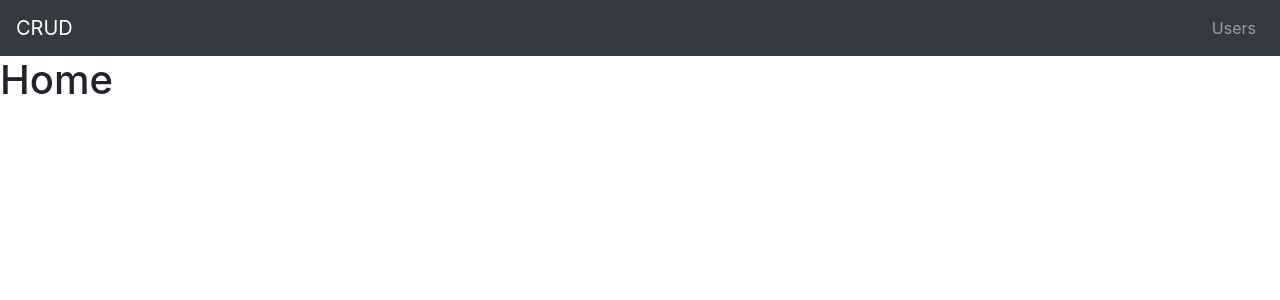
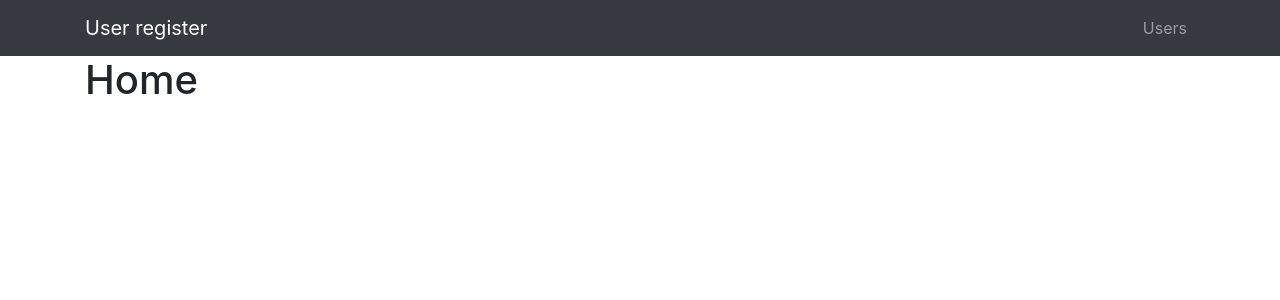
Before and after one commit to camposyuri/cadastro-usuario-crud, a React (Create React App) app in the folder frontend/: page / in a window 1280 px wide. Shown: the top 300 px of the page. Built offline with nearby package versions, Linux system fonts and the light colour scheme.

Commit message:
[ADD] - Cadastro usuario em construção

```diff
--- a/frontend/src/components/Header/index.js
+++ b/frontend/src/components/Header/index.js
@@ -8,6 +8,7 @@ import {
   Nav,
   NavItem,
   NavLink,
+  Container,
 } from "reactstrap";
 
 const Header = (props) => {
@@ -20,8 +21,9 @@ const Header = (props) => {
   return (
     <>
       <Navbar color="dark" dark expand="md">
+        <Container>
           <NavbarBrand tag={Link} to="/">
-          CRUD
+            User register
           </NavbarBrand>
           <NavbarToggler onClick={toggle} />
           <Collapse isOpen={open} navbar>
@@ -33,6 +35,7 @@ const Header = (props) => {
               </NavItem>
             </Nav>
           </Collapse>
+        </Container>
       </Navbar>
     </>
   );
--- a/frontend/src/pages/Home/index.js
+++ b/frontend/src/pages/Home/index.js
@@ -1,9 +1,12 @@
 import React from "react";
+import { Container } from "reactstrap";
 
 const Home = () => {
   return (
     <>
-      <h1>Home</h1>
+      <Container>
+        <h1>Home</h1>
+      </Container>
     </>
   );
 };
--- a/frontend/src/pages/NewUsers/index.js
+++ b/frontend/src/pages/NewUsers/index.js
@@ -17,7 +17,7 @@ const NewUsers = (props) => {
     });
   };
 
-  // Salvando na API
+  // POST: Salvando na API e adicionando um novo usuário
   const save = () => {
     api
       .post("/users", {
--- a/frontend/src/pages/Users/index.js
+++ b/frontend/src/pages/Users/index.js
@@ -9,7 +9,7 @@ import { Link } from "react-router-dom";
 const Users = () => {
   const [data, setData] = useState([]);
 
-  // Listando minha API
+  // GET: Listando minha API
   useEffect(() => {
     api.get("/users").then((res) => {
       setData(res.data);
```
Lines whose indentation alone changed are shown as unchanged.
